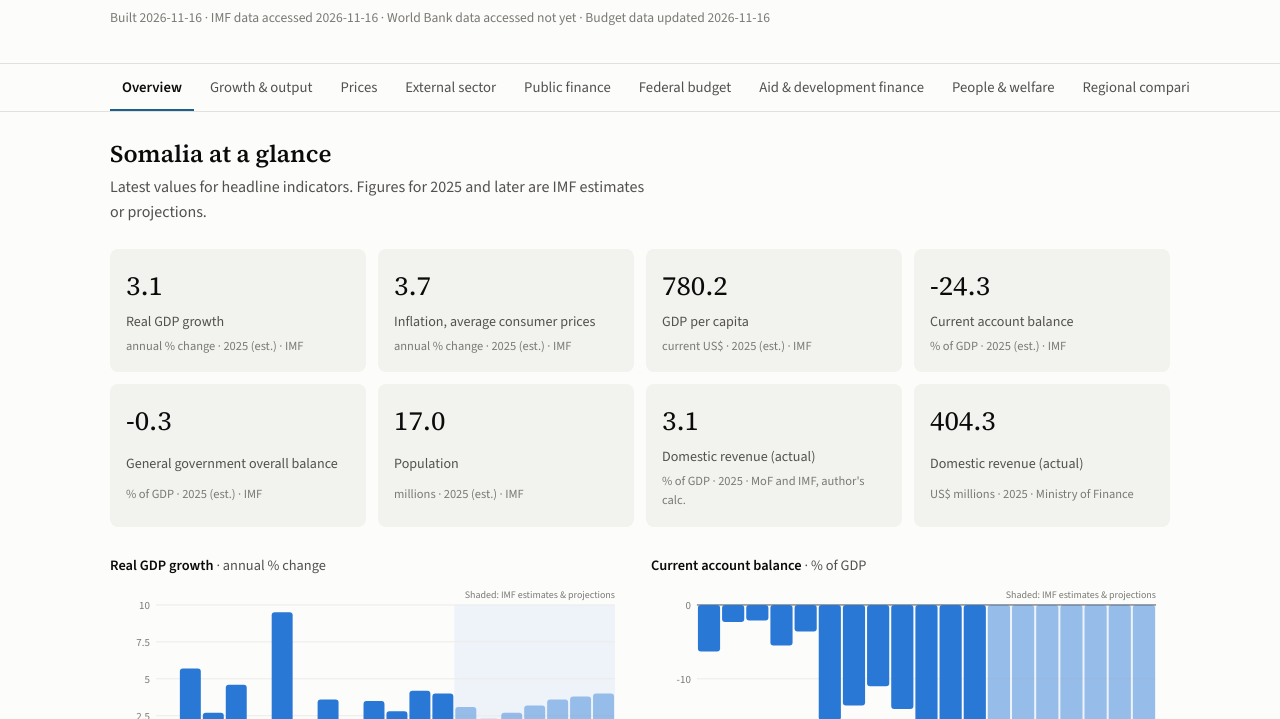
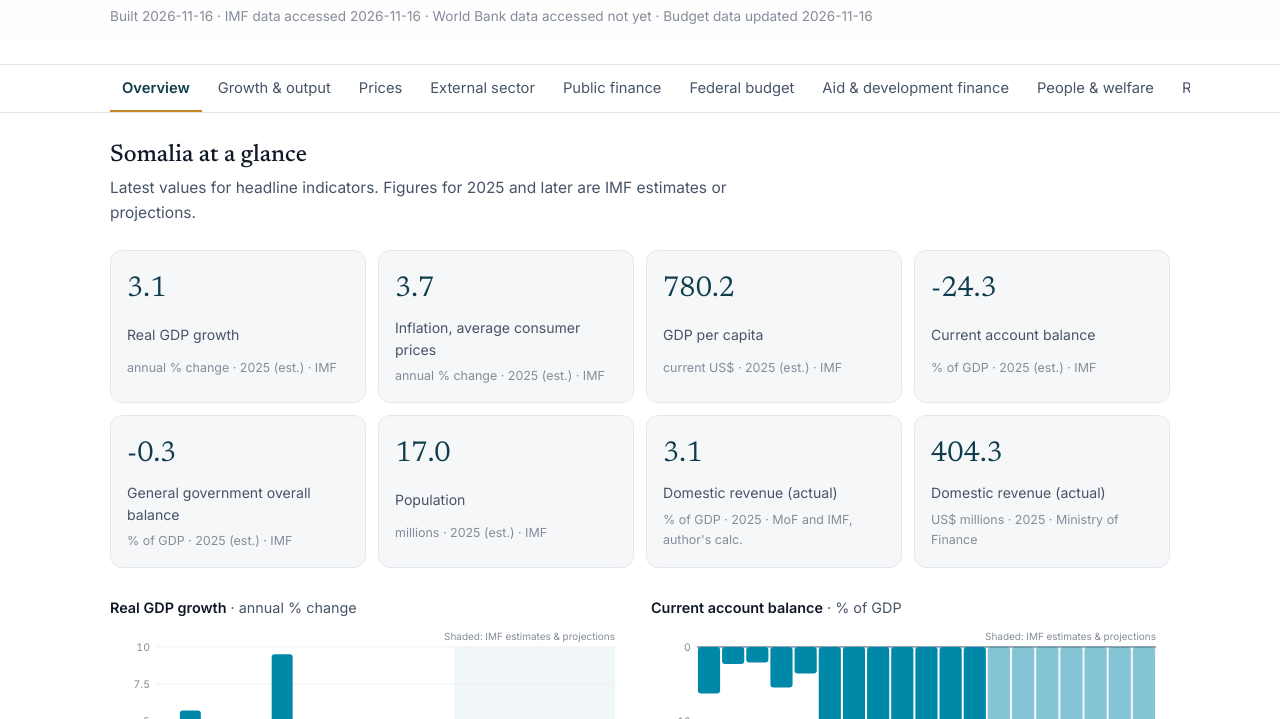
Before and after one commit to mustafemoh/mustafemoh.github.io, a plain HTML site: page data.html in a window 1280 px wide. Shown: the part 216-935 px from the top of the page. Drawn offline with nearby package versions, Linux system fonts and the light colour scheme.

Commit message:
Data page: light theme matching the home page palette
Co-Authored-By: Claude Opus 5.5 <noreply@anthropic.com>
Claude-Session: https://claude.ai/code/session_011wJwWu2sfpyMqj6FMuUZ9a

```diff
--- a/data.html
+++ b/data.html
@@ -7,56 +7,45 @@
 <meta name="description" content="Open data on Somalia's economy: growth, prices, external sector, public finance, aid, population and regional comparisons, with CSV, Excel and LaTeX downloads.">
 <link rel="preconnect" href="https://fonts.googleapis.com">
 <link rel="preconnect" href="https://fonts.gstatic.com" crossorigin>
-<link href="https://fonts.googleapis.com/css2?family=Source+Serif+4:opsz,wght@8..60,400;8..60,600&family=Source+Sans+3:wght@400;500;600&display=swap" rel="stylesheet">
+<link href="https://fonts.googleapis.com/css2?family=Inter:wght@400;500;600;700&family=Newsreader:opsz,wght@6..72,400;6..72,500&display=swap" rel="stylesheet">
 <style>
 /* Layout idea: an academic data appendix. Tabs across the top, each tab a short
    intro, then figure + table pairs with downloads beneath, like a statistical annex. */
 :root{
-  --surface:#fcfcfb; --surface-2:#f2f2ef; --ink:#0b0b0b; --ink-2:#52514e; --muted:#7a7974;
-  --line:#e2e1dc; --grid:#ecebe7; --accent:#1f5f8b;
-  --series-1:#2a78d6; --series-2:#eb6834; --series-3:#1baf7a; --series-4:#eda100; --context:#b9b8b2; --ref:#52514e; --proj:#eef3fa;
-  --neg:#2a78d6;
-  --font-display:"Source Serif 4", Georgia, serif;
-  --font-body:"Source Sans 3", system-ui, -apple-system, "Segoe UI", sans-serif;
+  /* Light only, matching the home page palette (index.html). */
+  --surface:#ffffff; --surface-2:#f6f7f9; --ink:#101828; --ink-2:#475467; --muted:#858c99;
+  --line:#e4e7ec; --grid:#eef0f3; --accent:#0d6a7d; --brand:#0f3d4c; --amber:#c8862b;
+  --series-1:#0088a8; --series-2:#eb6834; --series-3:#6250d6; --series-4:#1a9e6f;
+  --context:#c3c8d0; --ref:#475467; --proj:#f1f6f8;
+  --font-display:"Newsreader", Georgia, serif;
+  --font-body:"Inter", -apple-system, BlinkMacSystemFont, "Segoe UI", Roboto, sans-serif;
   color-scheme:light;
 }
-@media (prefers-color-scheme: dark){
-  :root:not([data-theme="light"]){
-    --surface:#1a1a19; --surface-2:#232321; --ink:#f0efec; --ink-2:#c3c2b7; --muted:#97968e;
-    --line:#34332f; --grid:#2a2a27; --accent:#7fb3e0;
-    --series-1:#3987e5; --series-2:#d95926; --series-3:#199e70; --series-4:#c98500; --context:#5b5a55; --ref:#c3c2b7; --proj:#1f2733; color-scheme:dark;
-  }
-}
-:root[data-theme="dark"]{
-  --surface:#1a1a19; --surface-2:#232321; --ink:#f0efec; --ink-2:#c3c2b7; --muted:#97968e;
-  --line:#34332f; --grid:#2a2a27; --accent:#7fb3e0;
-  --series-1:#3987e5; --series-2:#d95926; --series-3:#199e70; --series-4:#c98500; --context:#5b5a55; --ref:#c3c2b7; --proj:#1f2733; color-scheme:dark;
-}
 *{box-sizing:border-box}
-body{margin:0;background:var(--surface);color:var(--ink);font-family:var(--font-body);font-size:16px;line-height:1.55}
+body{margin:0;background:var(--surface);color:var(--ink);font-family:var(--font-body);font-size:15.5px;line-height:1.6}
 a{color:var(--accent)}
 a:focus-visible,button:focus-visible{outline:2px solid var(--accent);outline-offset:2px;border-radius:3px}
-h1,h2,h3{font-family:var(--font-display);font-weight:600;line-height:1.2;text-wrap:balance;margin:0}
+h1,h2,h3{font-family:var(--font-display);font-weight:500;line-height:1.2;text-wrap:balance;margin:0}
 h1{font-size:clamp(1.8rem,3.5vw,2.4rem)}
 h2{font-size:1.5rem}
 h3{font-size:1.1rem}
 .wrap{max-width:1100px;margin:0 auto;padding:0 20px}
-header.top{border-bottom:1px solid var(--line);padding:36px 0 22px}
-.kicker{font-size:.78rem;letter-spacing:.12em;text-transform:uppercase;color:var(--muted);font-weight:600}
+header.top{border-bottom:1px solid var(--line);padding:36px 0 22px;background:linear-gradient(180deg,var(--surface-2),var(--surface))}
+.kicker{font-size:.76rem;letter-spacing:.12em;text-transform:uppercase;color:var(--accent);font-weight:600}
 .lede{color:var(--ink-2);max-width:68ch;margin:12px 0 0}
 .meta-line{font-size:.85rem;color:var(--muted);margin-top:10px}
 nav.tabs{position:sticky;top:0;z-index:5;background:var(--surface);border-bottom:1px solid var(--line)}
 nav.tabs .wrap{display:flex;gap:4px;overflow-x:auto;scrollbar-width:thin}
 nav.tabs button{font:inherit;font-size:.92rem;background:none;border:0;border-bottom:2px solid transparent;padding:12px 12px 10px;color:var(--ink-2);cursor:pointer;white-space:nowrap}
-nav.tabs button[aria-selected="true"]{color:var(--ink);border-bottom-color:var(--accent);font-weight:600}
+nav.tabs button[aria-selected="true"]{color:var(--brand);border-bottom-color:var(--amber);font-weight:600}
 main{padding:28px 0 64px}
 .panel{display:none}
 .panel.active{display:block}
 .panel>.intro{color:var(--ink-2);max-width:68ch;margin:6px 0 24px}
 /* tiles */
 .tiles{display:grid;grid-template-columns:repeat(4,1fr);gap:12px;margin:8px 0 28px}
-.tile{background:var(--surface-2);border-radius:8px;padding:16px;display:grid;gap:4px}
-.tile .v{font-family:var(--font-display);font-size:1.7rem;font-variant-numeric:tabular-nums}
+.tile{background:var(--surface-2);border:1px solid var(--line);border-radius:12px;padding:16px;display:grid;gap:4px}
+.tile .v{font-family:var(--font-display);font-size:1.8rem;color:var(--brand);font-variant-numeric:tabular-nums}
 .tile .l{font-size:.88rem;color:var(--ink-2)}
 .tile .s{font-size:.78rem;color:var(--muted)}
 @media (max-width:820px){.tiles{grid-template-columns:repeat(2,1fr)}}
@@ -69,7 +58,7 @@ figure{margin:0;position:relative}
 figcaption{font-size:.9rem;color:var(--ink-2);margin-bottom:6px}
 figcaption b{color:var(--ink);font-weight:600}
 svg.chart{width:100%;height:auto;display:block;overflow:visible}
-svg.chart text{font-family:var(--font-body);font-size:11px;fill:var(--muted);font-variant-numeric:tabular-nums}
+svg.chart text{font-family:var(--font-body);font-size:10.5px;fill:var(--muted);font-variant-numeric:tabular-nums}
 svg.chart .grid{stroke:var(--grid);stroke-width:1}
 svg.chart .zero{stroke:var(--ink-2);stroke-width:1}
 svg.chart .projband{fill:var(--proj)}
@@ -82,18 +71,18 @@ svg.chart .hit{fill:transparent;cursor:crosshair}
 .tip b{font-variant-numeric:tabular-nums}
 .table-wrap{overflow-x:auto;border:1px solid var(--line);border-radius:6px}
 table{border-collapse:collapse;width:100%;font-size:.86rem;font-variant-numeric:tabular-nums}
-thead th{border-bottom:1.5px solid var(--ink);font-weight:600;text-align:right;padding:8px 10px;white-space:nowrap;background:var(--surface)}
+thead th{border-bottom:1.5px solid var(--brand);font-weight:600;text-align:right;padding:8px 10px;white-space:nowrap;background:var(--surface)}
 thead th:first-child,thead th.lft{text-align:left}
 tbody td{padding:6px 10px;text-align:right;border-bottom:1px solid var(--grid);white-space:nowrap}
 tbody td:first-child{text-align:left;position:sticky;left:0;background:var(--surface);font-weight:500}
 tbody td.unit{text-align:left;color:var(--muted)}
-tbody tr:last-child td{border-bottom:1.5px solid var(--ink)}
+tbody tr:last-child td{border-bottom:1.5px solid var(--brand)}
 td.proj,th.proj{background:var(--proj);font-style:italic}
 tr.hl td{font-weight:600}
 .note{font-size:.8rem;color:var(--muted);margin-top:8px;max-width:90ch}
 .dl{display:flex;flex-wrap:wrap;gap:8px;margin-top:10px;font-size:.85rem}
 .dl a{text-decoration:none;border:1px solid var(--line);border-radius:999px;padding:3px 12px;color:var(--ink-2)}
-.dl a:hover{border-color:var(--accent);color:var(--accent)}
+.dl a:hover{border-color:var(--amber);color:var(--brand)}
 .pending{margin-top:26px;border:1px dashed var(--line);border-radius:8px;padding:16px 18px;background:var(--surface-2)}
 .pending h3{font-size:1rem;margin-bottom:6px}
 .pending p{font-size:.88rem;color:var(--ink-2);margin:0 0 8px}
```
